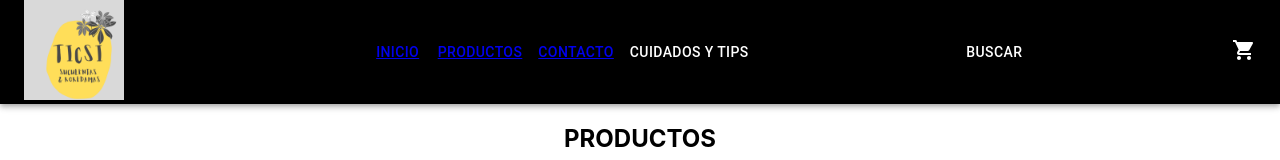
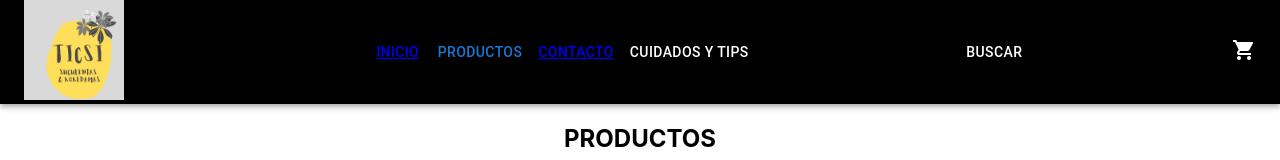
Before and after one commit to EvelinCopajira/ticsi-reactJs, a React (Create React App) app: page / in a window 1280 px wide. Shown: the top 160 px of the page. Built offline with nearby package versions, Linux system fonts and the light colour scheme.

Commit message:
Agrego el desplegable sobre la seccion productos para ir a las categorias

```diff
--- a/src/components/NavBar/NavBar.js
+++ b/src/components/NavBar/NavBar.js
@@ -8,13 +8,28 @@ import * as React from 'react';
 import AppBar from '@mui/material/AppBar';
 import Toolbar from '@mui/material/Toolbar';
 import Button from '@mui/material/Button';
+import Menu from '@mui/material/Menu';
+import MenuItem from '@mui/material/MenuItem';
 
 import { Link } from 'react-router-dom';
+import { useState } from 'react'
+
 
 const NavBar = () => {
+    const [anchorEl, setAnchorEl] = useState(null);
+    const open = Boolean(anchorEl);
+    const handleClick = (event) => {
+      setAnchorEl(event.currentTarget);
+    };
+    const handleClose = () => {
+      setAnchorEl(null);
+    };
+
+    const categories = ["kokedamas", "cactus"];
+
     return (
         //retorna un JSX (HTML)
-        <>
+
         <AppBar position="static">
             <Toolbar className='toolbar-nav'>
                 <div className='container-logo'>
@@ -29,9 +44,32 @@ const NavBar = () => {
                         </Button>
                     </li>
                     <li>
-                            <Button variant='text' color='inherit'>
-                                <Link to='/products'>PRODUCTOS</Link>
+                        <Button
+                            id="basic-button"
+                            aria-controls={open ? 'basic-menu' : undefined}
+                            aria-haspopup="true"
+                            aria-expanded={open ? 'true' : undefined}
+                            onClick={handleClick}
+                            disableRipple
+                            style={{ backgroundColor: 'transparent' }}
+                            variant='text'
+                            className='navbar__btn'
+                        >
+                            PRODUCTOS
                         </Button>
+                        <Menu
+                            id="basic-menu"
+                            anchorEl={anchorEl}
+                            open={open}
+                            onClose={handleClose}
+                            MenuListProps={{
+                            'aria-labelledby': 'basic-button',
+                            }}
+                        >
+                            {categories.map( (cat) => {
+                                return <MenuItem onClick={handleClose}><Link to={`/items/${cat}`}>{cat}</Link></MenuItem>
+                            })}
+                        </Menu>
                     </li>
                     <li>
                         <Button variant='text' color='inherit'>
@@ -48,7 +86,6 @@ const NavBar = () => {
             <CartWidget></CartWidget>
             </Toolbar>
         </AppBar>
-        </>
 
     )
 }
```
Lines whose indentation alone changed are shown as unchanged.
